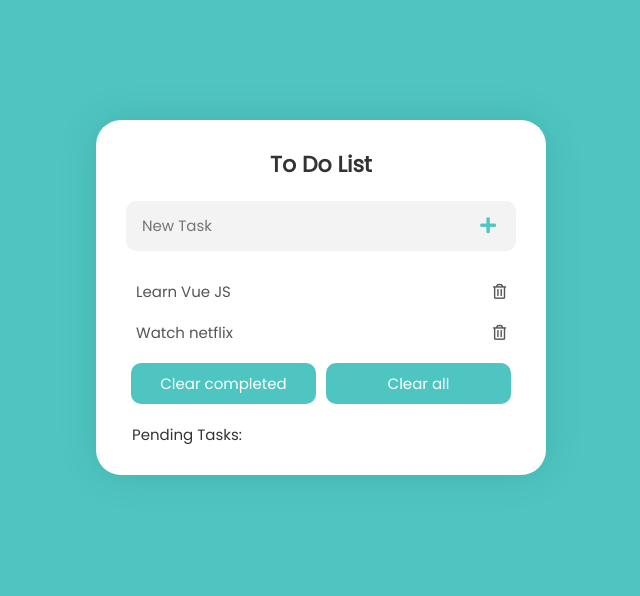
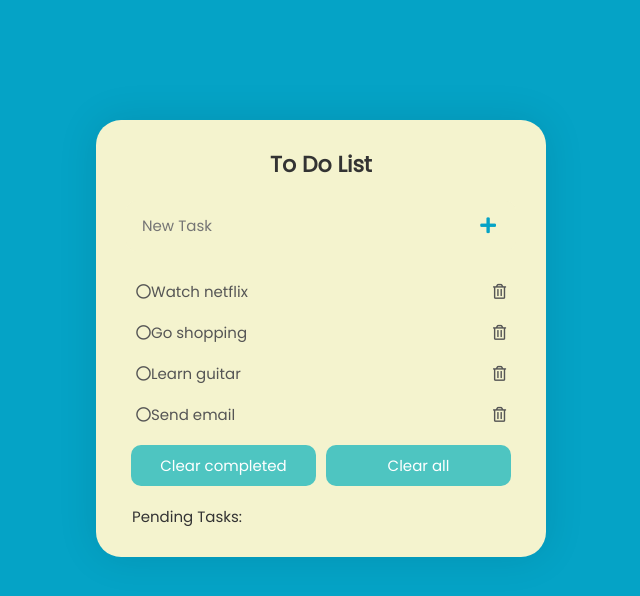
Before and after one commit to LLLongA/To_do-List, a Vue app: page / in a window 1280 px wide. Shown: the top 596 px of the page, without its empty margins (319-959 px from the left). Built offline with nearby package versions, Linux system fonts and the light colour scheme.

Commit message:
Trigger clear all via $emit

```diff
--- a/src/App.vue
+++ b/src/App.vue
@@ -1,6 +1,6 @@
 <template>
   <div id="app">
-    <task></task>
+    <task v-bind:tasks="tasks" @clearAll="clearAllTasks"></task>
   </div>
 </template>
 
@@ -17,31 +17,33 @@
       tasks: [
         {
           id: 1,
-          title: "Learn Vue JS",
+          title: "Watch netflix",
           completed: true,
         },
         {
           id: 2,
-          title: "Watch netflix",
-          completed: true,
-        },
-        {
-          id: 3,
           title: "Go shopping",
           completed: false,
         },
         {
-          id: 4,
+          id: 3,
           title: "Learn guitar",
           completed: false,
         },
         {
-          id: 5,
+          id: 4,
           title: "Send email",
           completed: false,
         },
       ],
     };
   },
+  methods: {
+    clearAllTasks() {
+      this.tasks = []; // 清空 tasks
+    }
+  }
 };
+
+
 </script>
--- a/src/assets/css/main.css
+++ b/src/assets/css/main.css
@@ -10,7 +10,7 @@
 
 body {
   font: 15px/1.4 "Poppins", sans-serif;
-  background: #4ec5c1;
+  background: #05a3c6;
   color: #333;
 }
 
@@ -29,7 +29,7 @@
   height: 50px;
   font: 15px/1.4 "Poppins", sans-serif;
   padding: 15px;
-  background: #f3f3f3;
+  background: #f4f3ce;
   color: #333;
   border: 1px solid transparent;
   border-radius: 10px;
@@ -67,10 +67,10 @@
 ----
 */
 .task {
-  background: #fff;
+  background: #f4f3ce;
   border-radius: 25px;
   padding: 30px;
-  box-shadow: 0px 0px 40px 0px rgba(0,0,0,0.1);
+  box-shadow: 0px 0px 40px 0px rgba(0, 0, 0, 0.1);
 }
 
 .title {
@@ -86,7 +86,7 @@
 .form button {
   background: none;
   border: none;
-  color: #4ec5c1;
+  color: #05a3c6;
   font-size: 18px;
   position: absolute;
   top: 50%;
@@ -147,5 +147,5 @@
 }
 
 .taskItems .toggle.toggle-completed {
-  text-decoration:line-through;
+  text-decoration: line-through;
 }
--- a/src/components/Task.vue
+++ b/src/components/Task.vue
@@ -13,12 +13,8 @@
       <!-- task lists -->
       <div class="taskItems">
         <ul>
-          <li>
-            <button>Learn Vue JS</button>
-            <button><i class="far fa-trash-alt"></i></button>
-          </li>
-          <li>
-            <button>Watch netflix</button>
+          <li v-for="task in tasks" :key="task.id">
+            <button><i class="far fa-circle"></i>{{ task.title }}</button>
             <button><i class="far fa-trash-alt"></i></button>
           </li>
         </ul>
@@ -26,7 +22,7 @@
       <!-- buttons -->
       <div class="clearBtns">
         <button>Clear completed</button>
-        <button>Clear all</button>
+        <button @click="$emit('clearAll')">Clear all</button>
       </div>
       <!-- pending task -->
       <div class="pendingTasks">
@@ -39,5 +35,6 @@
 <script>
 export default {
   name: "Task",
+  props:['tasks'],
 };
 </script>
```
